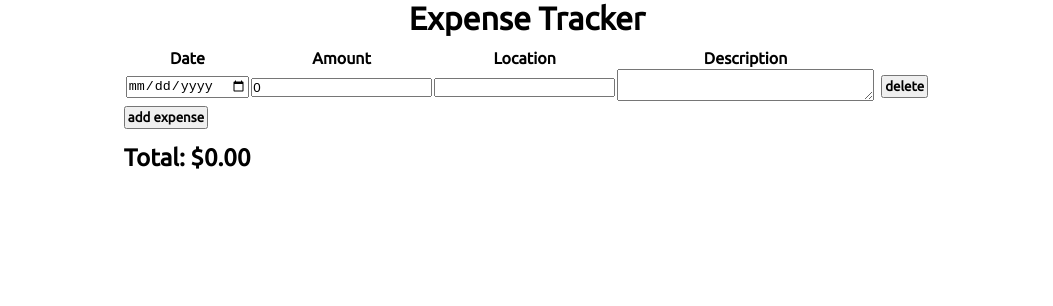
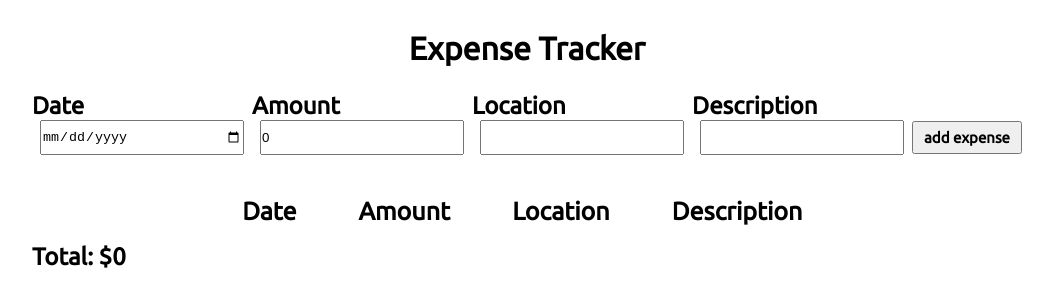
Before and after one commit to Trevorton27/ericGexpenseTrackerVanillaJs, a plain HTML site: page index.html in a window 1280 px wide. Shown: the whole page, without its empty margins (113-1166 px from the left). Drawn offline with Linux system fonts and the light colour scheme.

Commit message:
having trouble with updateAmount()

```diff
--- a/ExpenseApp.js
+++ b/ExpenseApp.js
@@ -1,54 +1,75 @@
-
 // selectors
 const addExpenseButton = document.querySelector('.addBtn');
 const table = document.querySelector('#main-table');
 const totalElement = document.querySelector('#total');
-
+const dateInput = document.getElementById('date');
+const amountInput = document.getElementById('amount');
+const locationInput = document.getElementById('purchase');
+const descriptionInput = document.getElementById('description');
 // listeners
 
-document.querySelector('.addBtn').addEventListener('click', addRow);
+const addBtn = document.getElementById('addBtn');
+addBtn.addEventListener('click', (e) => {
+  e.preventDefault();
+  const newExpense = {
+    time: dateInput.value,
+    total: amountInput.value,
+    location: locationInput.value,
+    item: descriptionInput.value
+  };
+  addRow(newExpense);
+});
 table.addEventListener('click', deleteRow);
 table.addEventListener('change', updateAmount);
-window.addEventListener("load", addRow);
-
+//window.addEventListener('load', addRow);
 
 // functions
 
-function addRow(){  //add row to table. uses insertAdjacentHTML method putting the html rows before the <tr> ends, hence beforeend
-    table.insertAdjacentHTML('beforeend', `<tr class="table-row">
-    <td>
-        <input class="date" type="date">
-    </td>
-    <td>
-        <input class="amount" type="number" value="0" min="0">
-    </td>
-    <td>
-        <input class="purchase" type="text">
-    </td>
-    <td>
-        <textarea class="description" name="" id="" cols="30" rows="2"></textarea>
-    </td>
-    <td>
-        <button class="deleteBtn">delete</button>
-    </td>
-</tr>`);
+function addRow(expense) {
+  const tableRow = document.createElement('tr');
+  table.appendChild(tableRow);
+  const deleteButton = document.createElement('BUTTON');
+  const deleteButtonText = document.createTextNode('X');
+  // creates new table cells top to bottom = right to left in table
+  const tableCell1 = document.createElement('td');
+  tableRow.appendChild(tableCell1);
+  const tableCell2 = document.createElement('td');
+  tableCell2.setAttribute('class', 'amount');
+  tableCell2.setAttribute('type', 'number');
+  tableCell2.setAttribute('value', '0');
+  tableCell2.setAttribute('min', '0');
+  tableRow.appendChild(tableCell2);
+  const tableCell3 = document.createElement('td');
+  tableRow.appendChild(tableCell3);
+  const tableCell4 = document.createElement('td');
+  tableRow.appendChild(tableCell4);
+  tableRow.appendChild(deleteButton);
+  deleteButton.appendChild(deleteButtonText);
+  deleteButton.setAttribute('class', 'delete-button');
+
+  tableCell1.textContent = expense.time;
+  tableCell2.textContent = expense.total;
+  tableCell3.textContent = expense.location;
+  tableCell4.textContent = expense.item;
+
   updateAmount();
 }
 
-function deleteRow(event){
-    if(event.target.tagName !== 'BUTTON') return;  // targets tagName that are NOT buttons and will return them.
-    const row = event.target.closest("tr"); // targets closest table row
-    row.parentElement.removeChild(row);  //action to remove specific row
+function deleteRow(event) {
+  if (event.target.tagName !== 'BUTTON') return; // targets tagName that are NOT buttons and will return them.
+  const row = event.target.closest('tr'); // targets closest table row
+  row.parentElement.removeChild(row); //action to remove specific row
   updateAmount();
 }
 
-function updateAmount(){
+function updateAmount() {
   let total = 0;
   const expenses = document.querySelectorAll('.amount'); // selects the amount class on line 23 as a node
-    for(let i = 0; i < expenses.length; i++){ //iterate through expenses, as this variable was created to target the .amount class using the querySelectorAll. This inturn makes it an node/array
-        expenses[i].value;
+  for (let i = 0; i < expenses.length; i++) {
+    //iterate through expenses, as this variable was created to target the .amount class using the querySelectorAll. This inturn makes it an node/array
+    console.log('expenses.value: ', expenses[i].value);
+    console.log('expenses innerText', expenses.innerText);
     total += parseFloat(expenses[i].value || 0); //parseFloat parses a string as a floating number
   }
   totalElement.textContent = total.toFixed(2); //display total of expenses .tofixed adds two decimal points.
-
 }
--- a/index.html
+++ b/index.html
@@ -1,16 +1,42 @@
 <!DOCTYPE html>
 <html lang="en">
+
 <head>
     <meta charset="UTF-8">
     <meta name="viewport" content="width=device-width, initial-scale=1.0">
     <link rel="stylesheet" href="style.css">
     <title>Expense Tracker</title>
 </head>
+
 <body>
     <div class="container">
         <div class="item-container">
             <div class="item-header">
                 <h1>Expense Tracker</h1>
+                <form id="form">
+                    <div class="inputFields">
+                        <h2>Date</h2>
+                        <input id="date" type="date">
+                    </div>
+
+                    <div class="inputFields">
+                        <h2>Amount</h2>
+                        <input id="amount" type="number" value="0" min="0">
+                    </div>
+
+                    <div class="inputFields">
+                        <h2>Location</h2>
+                        <input id="purchase" type="text">
+                    </div>
+
+                    <div class="inputFields">
+                        <h2>Description</h2>
+                        <input id="description" name="" id="" cols="30" rows="2"></input>
+                    </div>
+
+
+                    <button id="addBtn">add expense</button>
+                </form>
                 <table id="main-table">
                     <tr class="table-header">
                         <th>Date</th>
@@ -19,7 +45,7 @@
                         <th>Description</th>
                     </tr>
                 </table>
-                    <button class="addBtn">add expense</button>
+
 
                 <h2>Total: $<span id="total">0</span></h2>
             </div>
@@ -28,4 +54,5 @@
 
     <script src="ExpenseApp.js"></script>
 </body>
+
 </html>
--- a/style.css
+++ b/style.css
@@ -10,11 +10,12 @@ body {
   background: url(piggybank.jpg);
 }
 
-button {
+#addBtn {
   font-family: 'Ubuntu', sans-serif;
   font-weight: bold;
-    padding: 2px;
-
+  font-size: 15px;
+  padding: 6px 10px 6px 10px;
+  margin-top: 43px;
 }
 
 .deleteBtn {
@@ -26,15 +27,43 @@ button {
   justify-content: center;
 }
 
+.item-header {
+  margin-top: 30px;
+}
+
+#form {
+  display: flex;
+  flex-flow: row wrap;
+  align-items: center;
+}
+
 h1 {
   display: flex;
   justify-content: center;
   text-align: center;
   padding-bottom: 10px;
-
 }
 
 h2 {
   display: flex;
   padding-top: 15px;
 }
+
+input {
+  height: 2.3em;
+  width: 15em;
+  margin: 0px 8px 0px 8px;
+}
+
+#main-table {
+  margin-top: 40px;
+  margin-left: 18%;
+}
+
+.table-header {
+  font-size: 25px;
+}
+
+th {
+  padding: 0px 30px 0px 30px;
+}
```
Lines whose indentation alone changed are shown as unchanged.
